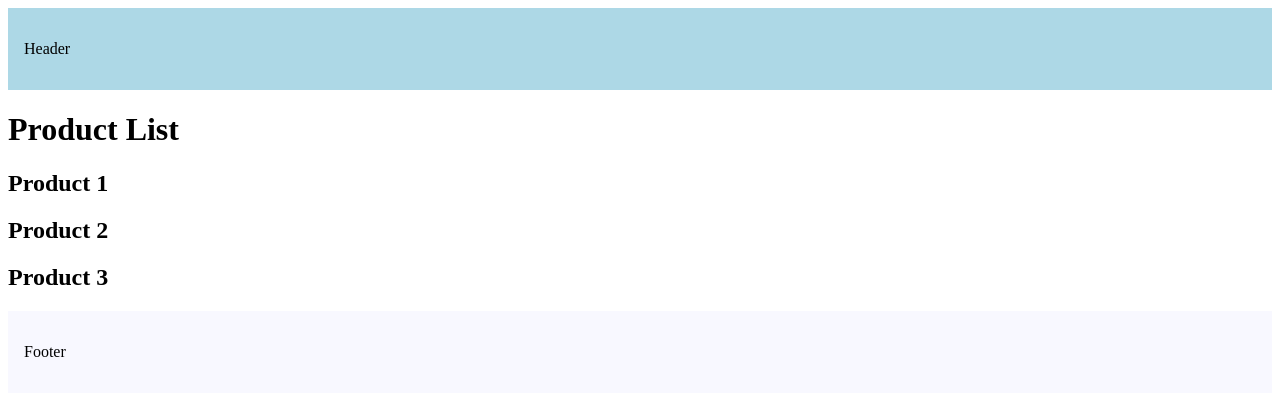
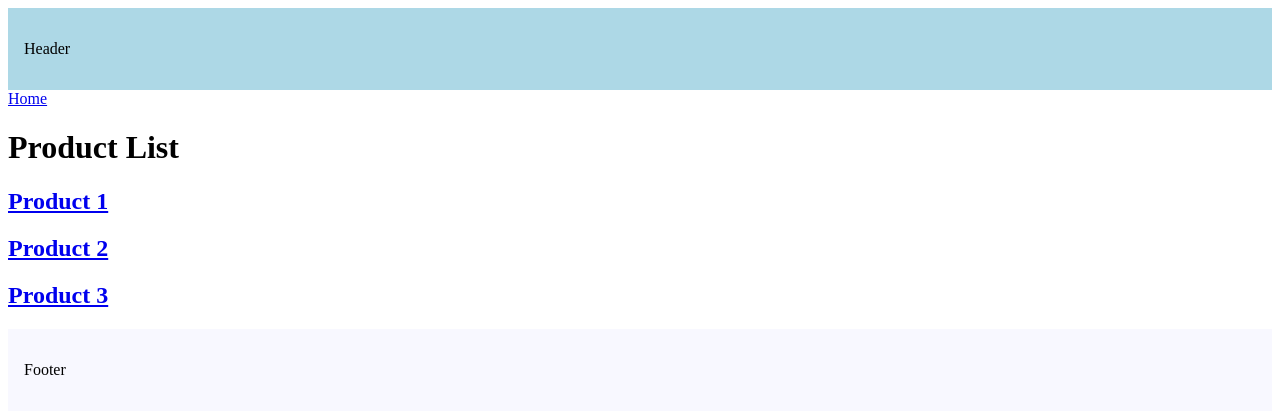
Before and after one commit to Vishnu-VCheruvathery/nextjs-, a Next.js app in the folder routing-demo/: page /products in a window 1280 px wide. Shown: the top 414 px of the page. Built offline with nearby package versions, Linux system fonts and the light colour scheme.

Commit message:
active links

```diff
--- a/routing-demo/src/app/layout.tsx
+++ b/routing-demo/src/app/layout.tsx
@@ -1,6 +1,11 @@
+import {Metadata} from 'next'
 
-export const metadata = {
-  title: 'Next.js',
+export const metadata:Metadata = {
+  title: {
+    template: "%s | Codevolution",
+    default: "Next Js code-evolution"
+
+  },
   description: 'Generated by Next.js',
 }
 
--- a/routing-demo/src/app/products/page.tsx
+++ b/routing-demo/src/app/products/page.tsx
@@ -1,12 +1,18 @@
 import React from 'react'
+import Link from 'next/link'
 
 const ProductList = () => {
   return (
     <>
+    <Link href='/'>Home</Link>
      <h1>Product List</h1>
-  <h2>Product 1</h2>
-  <h2>Product 2</h2>
-  <h2>Product 3</h2>
+  <h2>
+    <Link href='/products/1'>Product 1</Link>
+    </h2>
+  <h2>
+    <Link href='/products/2'>Product 2</Link></h2>
+  <h2>
+    <Link href='/products/3'>Product 3</Link></h2>
     </>
 
   )
```
Also changed, not shown: routing-demo/src/app/blog/page.tsx (+9 -0 lines), routing-demo/src/app/counter/counter.tsx (added, +16 -0 lines), routing-demo/src/app/counter/page.tsx (added, +16 -0 lines), routing-demo/src/app/page.tsx (+7 -1 lines).
